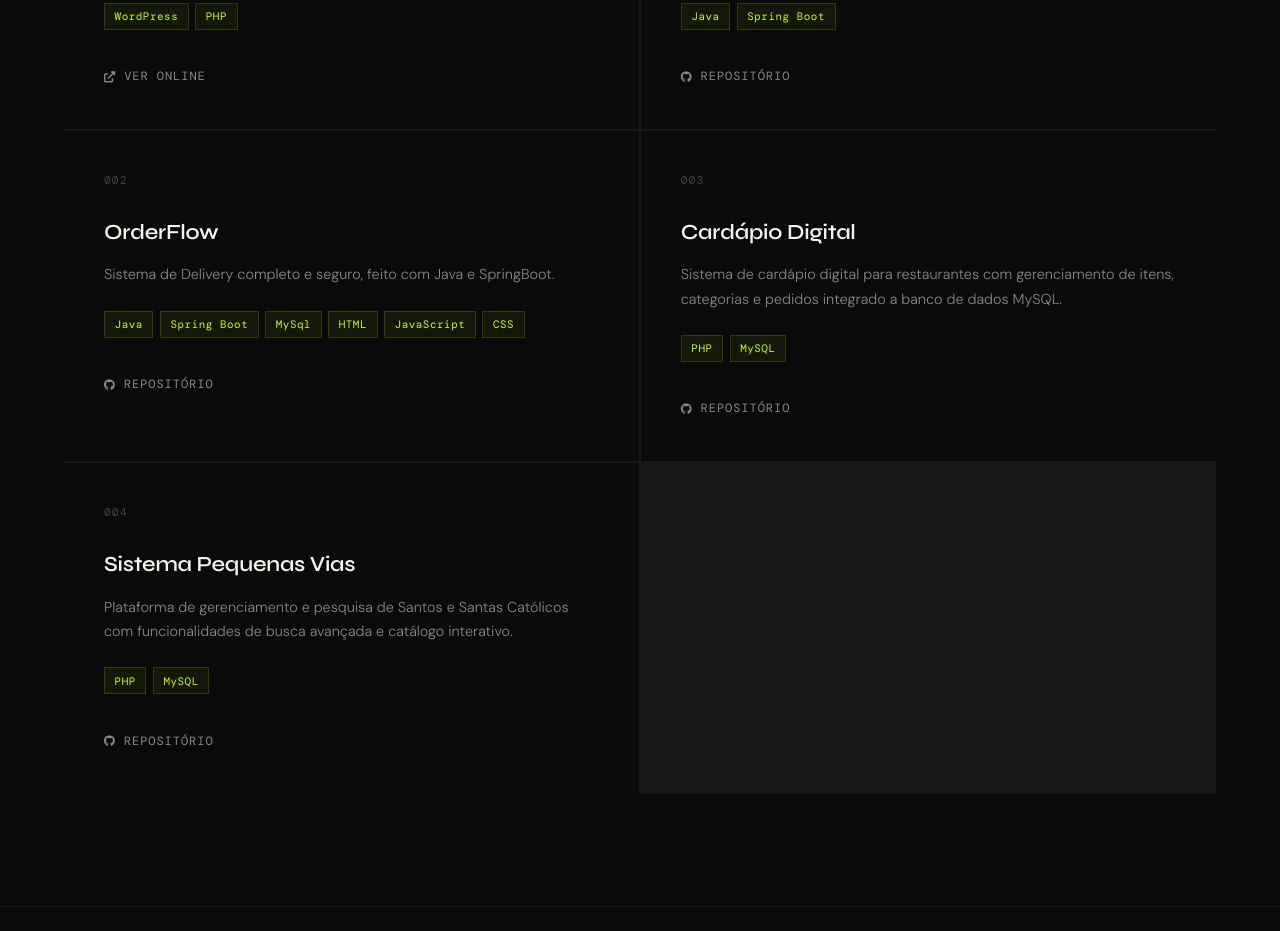
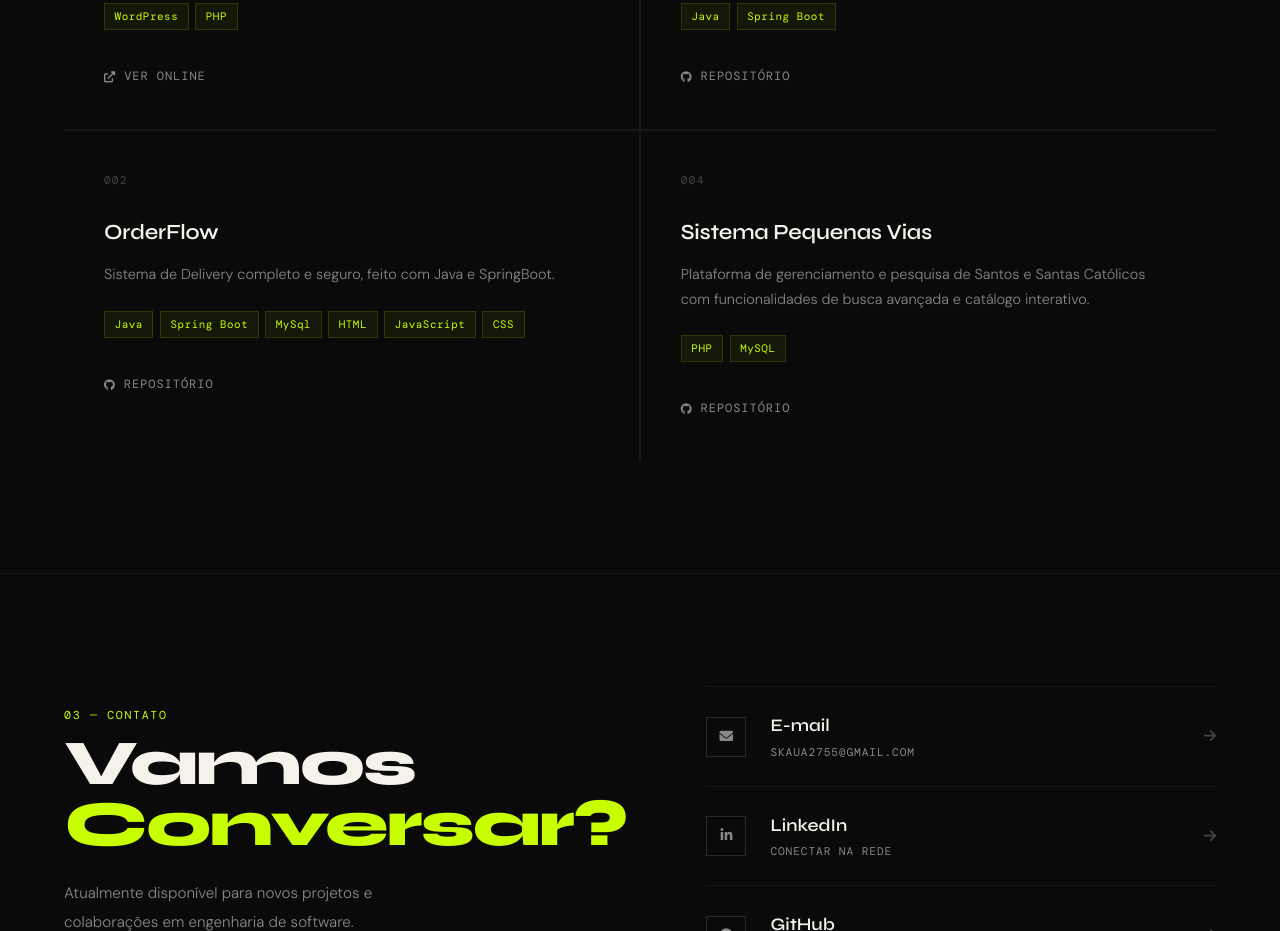
Before and after one commit to Kaua-Sousa21/Portifolio, a plain HTML site: page index.html in a window 1280 px wide. Shown: the part 2234-3165 px from the top of the page. Drawn offline with nearby package versions, Linux system fonts and the light colour scheme; a web font is replaced by a local one.

Commit message:
Fix HTML structure and remove duplicate content

```diff
--- a/index.html
+++ b/index.html
@@ -117,19 +117,6 @@
                 <span class="tag">CSS</span>
             </div>
             <a href="https://github.com/Kaua-Sousa21/orderflow" target="_blank" class="project-link">
-                <i class="fab fa-github"></i> Repositório
-            </a>
-        </div>
-
-        <div class="project-card">
-            <div class="project-num">003</div>
-            <h3>Cardápio Digital</h3>
-            <p>Sistema de cardápio digital para restaurantes com gerenciamento de itens, categorias e pedidos integrado a banco de dados MySQL.</p>
-            <div class="project-tags">
-                <span class="tag">PHP</span>
-                <span class="tag">MySQL</span>
-            </div>
-            <a href="https://github.com/Kaua-Sousa21/cardapio-digital" target="_blank" class="project-link">
                 <i class="fab fa-github"></i> Repositório
             </a>
         </div>
```
